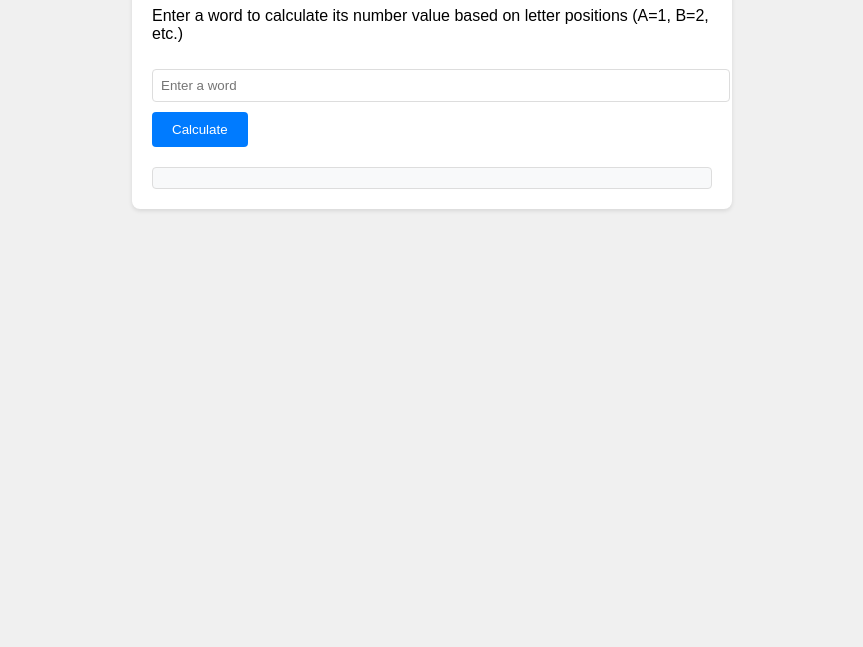
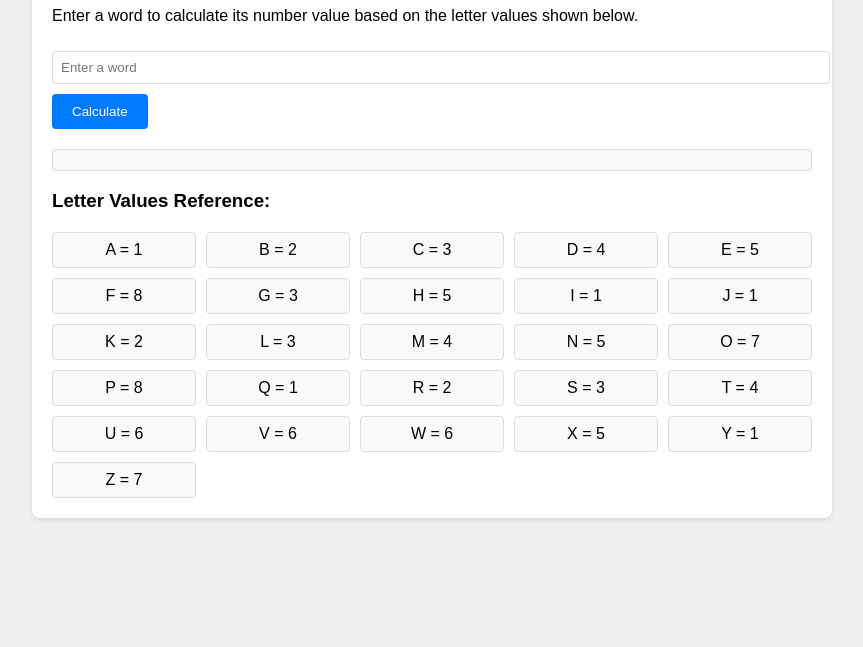
Before and after one commit to mukulag/WordCalculatorWebApp, a plain HTML site: page index.html in a window 1280 px wide. Shown: the part 153-800 px from the top of the page, without its empty margins (208-1071 px from the left). Drawn offline with Linux system fonts and the light colour scheme.

Commit message:
Updated Letter Values

```diff
--- a/index.html
+++ b/index.html
@@ -7,7 +7,7 @@
     <style>
         body {
             font-family: Arial, sans-serif;
-            max-width: 600px;
+            max-width: 800px;
             margin: 40px auto;
             padding: 20px;
             background-color: #f0f0f0;
@@ -43,30 +43,80 @@
             border-radius: 4px;
             background-color: #f8f9fa;
         }
+        .reference-table {
+            margin-top: 20px;
+            display: grid;
+            grid-template-columns: repeat(5, 1fr);
+            gap: 10px;
+        }
+        .letter-value {
+            background-color: #f8f9fa;
+            padding: 8px;
+            text-align: center;
+            border-radius: 4px;
+            border: 1px solid #ddd;
+        }
     </style>
 </head>
 <body>
     <div class="container">
         <h1>Word Number Calculator</h1>
-        <p>Enter a word to calculate its number value based on letter positions (A=1, B=2, etc.)</p>
+        <p>Enter a word to calculate its number value based on the letter values shown below.</p>
 
         <input type="text" id="wordInput" placeholder="Enter a word">
         <button onclick="calculateWordNumber()">Calculate</button>
 
         <div id="result"></div>
+
+        <h3>Letter Values Reference:</h3>
+        <div class="reference-table">
+            <div class="letter-value">A = 1</div>
+            <div class="letter-value">B = 2</div>
+            <div class="letter-value">C = 3</div>
+            <div class="letter-value">D = 4</div>
+            <div class="letter-value">E = 5</div>
+            <div class="letter-value">F = 8</div>
+            <div class="letter-value">G = 3</div>
+            <div class="letter-value">H = 5</div>
+            <div class="letter-value">I = 1</div>
+            <div class="letter-value">J = 1</div>
+            <div class="letter-value">K = 2</div>
+            <div class="letter-value">L = 3</div>
+            <div class="letter-value">M = 4</div>
+            <div class="letter-value">N = 5</div>
+            <div class="letter-value">O = 7</div>
+            <div class="letter-value">P = 8</div>
+            <div class="letter-value">Q = 1</div>
+            <div class="letter-value">R = 2</div>
+            <div class="letter-value">S = 3</div>
+            <div class="letter-value">T = 4</div>
+            <div class="letter-value">U = 6</div>
+            <div class="letter-value">V = 6</div>
+            <div class="letter-value">W = 6</div>
+            <div class="letter-value">X = 5</div>
+            <div class="letter-value">Y = 1</div>
+            <div class="letter-value">Z = 7</div>
+        </div>
     </div>
 
     <script>
+        const letterValues = {
+            'A': 1, 'B': 2, 'C': 3, 'D': 4, 'E': 5, 'F': 8, 'G': 3, 'H': 5, 'I': 1,
+            'J': 1, 'K': 2, 'L': 3, 'M': 4, 'N': 5, 'O': 7, 'P': 8, 'Q': 1, 'R': 2,
+            'S': 3, 'T': 4, 'U': 6, 'V': 6, 'W': 6, 'X': 5, 'Y': 1, 'Z': 7
+        };
+
         function calculateWordNumber() {
             const word = document.getElementById('wordInput').value.toUpperCase();
             let total = 0;
             let breakdown = '';
 
             for (let i = 0; i < word.length; i++) {
-                const charCode = word.charCodeAt(i) - 64; // A = 1, B = 2, etc.
-                if (charCode > 0 && charCode <= 26) {
-                    total += charCode;
-                    breakdown += `${word[i]}=${charCode} `;
+                const letter = word[i];
+                if (letterValues.hasOwnProperty(letter)) {
+                    const value = letterValues[letter];
+                    total += value;
+                    breakdown += `${letter}=${value} `;
                 }
             }
 
```
